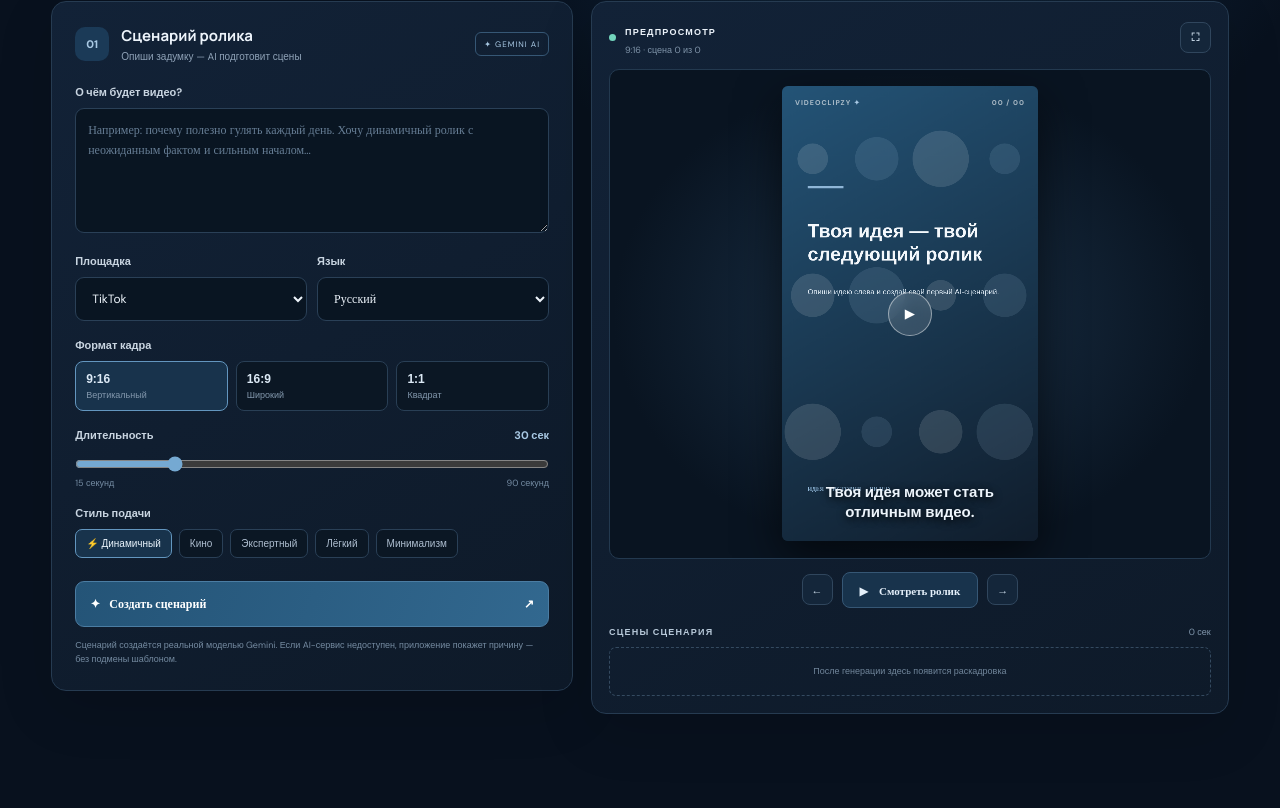
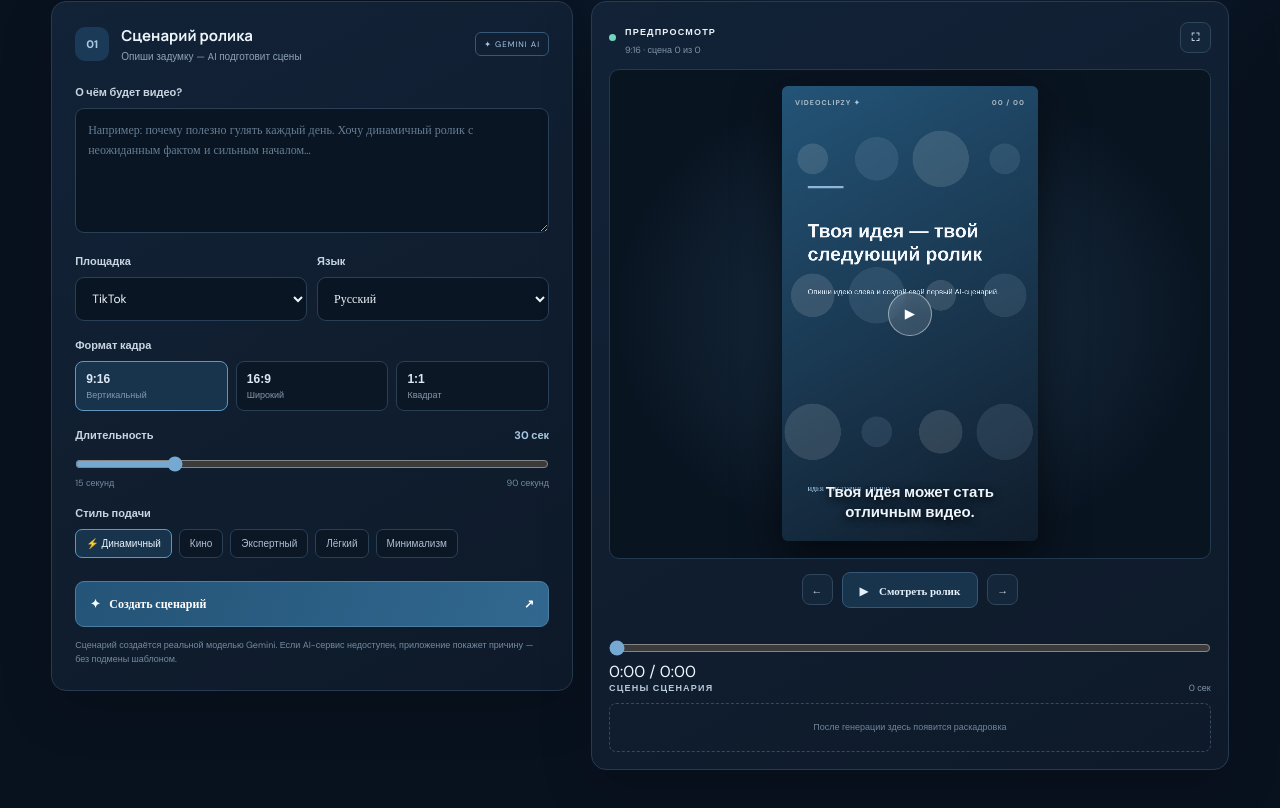
Before and after one commit to bahmetevdanil2005-dev/VideoClipzy, a plain HTML site: page index.html in a window 1280 px wide. Shown: the part 346-1154 px from the top of the page. Before the commit the page ends 1130 px from the top, so only its background shows below. Drawn offline with Linux system fonts and the light colour scheme; no server answers.

Commit message:
Добавить шкалу перемотки и таймер плеера

```diff
--- a/index.html
+++ b/index.html
@@ -26,6 +26,7 @@
 <div class="preview-head"><div><span class="live"></span><div><b>ПРЕДПРОСМОТР</b><small id="previewMeta">9:16 · сцена 0 из 0</small></div></div><button id="fullscreenBtn" class="icon-btn" title="На весь экран">⛶</button></div>
 <div class="stage" id="previewStage"><div class="video-frame ratio-9-16" id="videoFrame"><canvas id="previewCanvas" width="720" height="1280"></canvas><div class="frame-top"><span>VIDEOCLIPZY <i>✦</i></span><span id="frameCounter">00 / 00</span></div><div class="frame-bottom" id="frameSubtitle">Твоя идея может стать отличным видео.</div><button id="playBtn" class="play-btn" aria-label="Воспроизвести предпросмотр">▶</button></div></div>
 <div class="preview-controls"><button id="prevScene" class="icon-btn" title="Предыдущая сцена">←</button><button id="playPreview" class="play-wide">▶　Смотреть ролик</button><button id="nextScene" class="icon-btn" title="Следующая сцена">→</button></div>
+<div class="player-seek"><div class="seek-track"><div id="playerProgress" class="seek-progress"></div></div><input id="seekBar" type="range" min="0" max="1" value="0" step="0.1" aria-label="Перемотка предпросмотра"><span id="playerTime">0:00 / 0:00</span></div>
 <div class="timeline-head"><b>СЦЕНЫ СЦЕНАРИЯ</b><span id="totalDuration">0 сек</span></div><div id="timeline" class="timeline"><div class="empty-timeline">После генерации здесь появится раскадровка</div></div>
 </section>
 </div>
```
